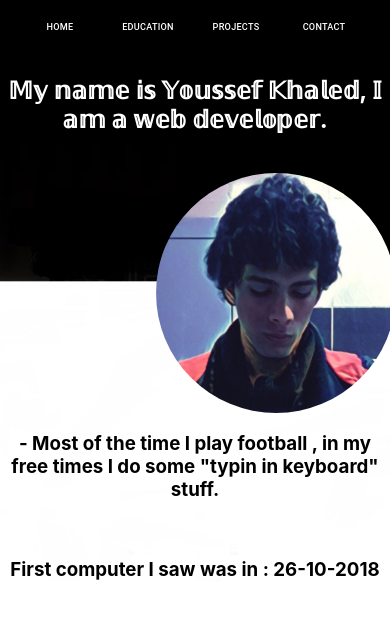
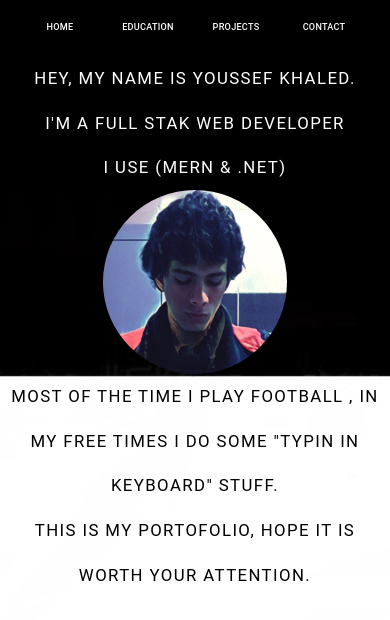
Before and after one commit to yossef-khaled/yossef-khaled.github.io, a React (Create React App) app: page /home in a window 390 px wide. Shown: the top 620 px of the page. Built offline with nearby package versions, Linux system fonts and the light colour scheme.

Commit message:
Use mui media query to make Home  responsive.

```diff
--- a/src/Components/HomeCopmonent/Home.jsx
+++ b/src/Components/HomeCopmonent/Home.jsx
@@ -2,8 +2,9 @@
 import React from 'react';
 
 //Improt from material-ui
-import { withStyles } from '@material-ui/core/styles';
 import Avatar from '@material-ui/core/Avatar';
+import Typography from '@material-ui/core/Typography';
+import { useMediaQuery, makeStyles, useTheme } from '@material-ui/core';
 
 //Import from other components
 import Header from '../HeaderComponent/Header';
@@ -12,42 +13,88 @@ import Header from '../HeaderComponent/Header';
 import bwHorizontally from '../../Shared/images/black-white-horizontally.jpg';
 import me from "../../Shared/images/me.jpg";
 
-//Others
-import { PropTypes } from 'prop-types';
+const useStyles = makeStyles(theme => ({
+    myPhoto: {
+        marginLeft: "auto",
+        marginRight: "auto",
+        height: "14rem",
+        width: "14rem",
+        marginTop: "rem",
+        [theme.breakpoints.up('sm')]: {
+            height: "13rem",
+            width: "13rem",
 
-const styles = {
-    myPhoto: {
-        marginTop: "10%",
-        marginLeft: "40%",
-        height: "15rem",
-        width: "15rem"
+        },
+        [theme.breakpoints.down('sm')]: {
+            height: "11.5rem",
+            width: "11.5rem",
+
+        },
+        [theme.breakpoints.up('md')]: {
+            height: "15rem",
+            width: "15rem",
+        },
+        [theme.breakpoints.up('lg')]: {
+            height: "15rem",
+            width: "15rem",
+        },
     },
-    blacked: {
-        color: "#000000"
+    personalInfo: {
+        fontSize: "105%",
+        [theme.breakpoints.up('sm')]: {
+            fontSize: "125%",
+        },
+        [theme.breakpoints.up('md')]: {
+            fontSize: "150%",
+        },
+        [theme.breakpoints.up('lg')]: {
+            fontSize: "155%",
+        },
     }
-};
+}));
 
 
 function Home(props) {
 
-    const {classes} = props;
     props.onHomeRender(bwHorizontally);
+    const classes = useStyles();
+
+    //To use the media query for conditional rendering we can use 'isMeduim' (or whatever screen size) as :
+    //const theme = useTheme();
+    //const isMeduim = useMediaQuery(theme.breakpoints.up('md'));
 
     return(
         <div>
-            <Header btnColor="#ffffff" borderColor="#ffffff" backgroundColor="#000000"/>
-            <h2>𝕄𝕪 𝕟𝕒𝕞𝕖 𝕚𝕤 𝕐𝕠𝕦𝕤𝕤𝕖𝕗 𝕂𝕙𝕒𝕝𝕖𝕕, 𝕀 𝕒𝕞 𝕒 𝕨𝕖𝕓 𝕕𝕖𝕧𝕖𝕝𝕠𝕡𝕖𝕣.</h2>
+            <Header  btnColor="#ffffff" borderColor="white" backgroundColor="#000000"/>
+            <Typography variant="overline" className={classes.personalInfo}>
+                Hey, My name is Youssef khaled.
+            </Typography>
+            <br/>
+            <Typography variant="overline" className={classes.personalInfo}>
+                I'm a full stak web developer
+                <br/>
+                I use (MERN & .NET)
+            </Typography>
             <Avatar alt="Photo of me" src={me} className={classes.myPhoto}/>
-            <h3 className={classes.blacked}> - Most of the time I play football , in my free times I do some "typin in keyboard" stuff.</h3>
+            <Typography variant="overline" className={classes.personalInfo} style={{color: "#000000"}}>
+                Most of the time I play football , in my free times I do some "typin in keyboard" stuff.
+            </Typography>
             <br/>
-            <h3 className={classes.blacked} >First computer I saw was in : 26-10-2018</h3>
+            <Typography variant="overline" className={classes.personalInfo} style={{color: "#000000"}}>
+                This is my portofolio, hope it is worth your attention.
+            </Typography>
+            <br/>
+            <br/>
+            <br/>
+            <br/>
+            <br/>
+            <br/>
+            <br/>
+            <br/>
+            <br/>
+            <br/>
         </div>
     );
 }
 
-Home.propTypes = {
-    classes: PropTypes.object.isRequired,
-}
-
-
-export default withStyles(styles)(Home);
+export default Home;
```
